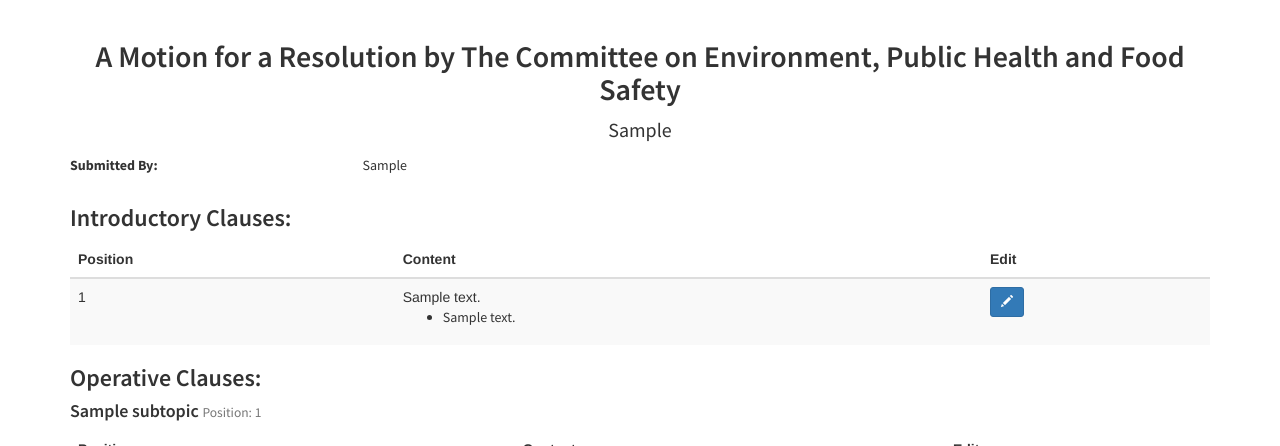
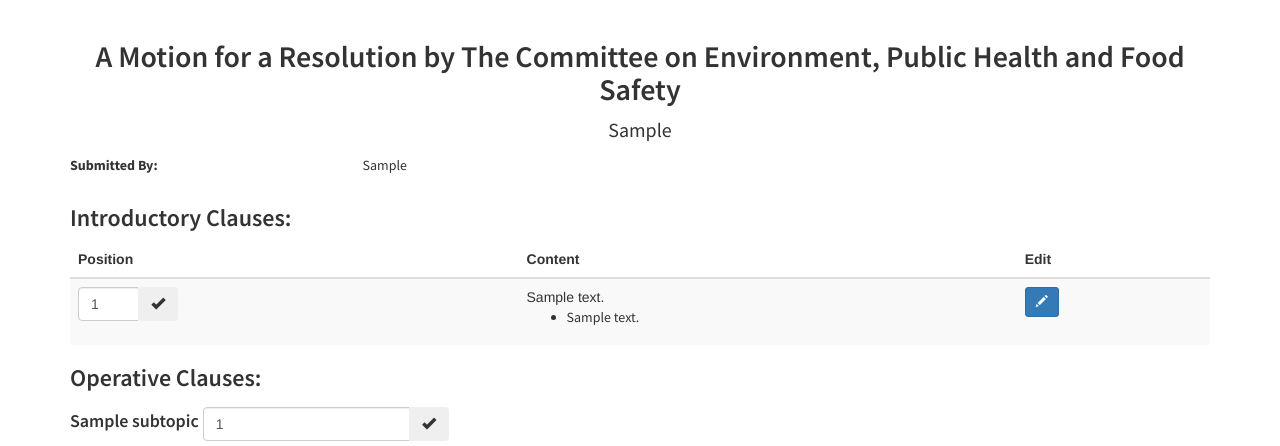
Before and after one commit to eyp-developers/resolutions, a Django app: page /committee/1/ in a window 1280 px wide. Shown: the part 52-498 px from the top of the page. Run offline with Django 3.2, Linux system fonts and the light colour scheme; tables that the repository leaves empty hold one stand-in row (values such as "Sample post"); some libraries are stand-ins or nearby versions.

Commit message:
Added position forms to resolution

```diff
--- /dev/null
+++ b/res/forms.py
@@ -0,0 +1,9 @@
+from django import forms
+
+class ClausePositionForm(forms.Form):
+    clause = forms.IntegerField(required=True, widget=forms.Select(attrs={'class': 'form-control'}))
+    position = forms.IntegerField(required=True, widget=forms.Select(attrs={'class': 'form-control'}))
+
+class SubtopicPositionForm(forms.Form):
+    subtopic = forms.IntegerField(required=True, widget=forms.Select(attrs={'class': 'form-control'}))
+    position = forms.IntegerField(required=True, widget=forms.Select(attrs={'class': 'form-control'}))
--- a/res/templates/res/base.html
+++ b/res/templates/res/base.html
@@ -69,13 +69,10 @@
 
         <script src="{% static 'res/js/jquery.min.js' %}" ></script>
         <script src="{% static 'res/js/bootstrap.min.js' %}" ></script>
+        <script src="{% static 'res/js/main.js' %}" ></script>
 
         {% block footer_scripts %}
         {% endblock %}
-
-        <script>
-          $.material.init()
-        </script>
 
         {% if analytics %}
             <script>
--- a/res/templates/res/committee.html
+++ b/res/templates/res/committee.html
@@ -28,7 +28,20 @@
     <tbody>
     {% for ic in ics %}
     <tr>
-        <td>{{ ic.position }}</td>
+        <td>
+            <form id="{{ ic.id }}" class="form-inline" role="form" method="post" action="{% url 'res:committee' committee.id %}" style="width: 100px; margin: 0px">
+                {% csrf_token %}
+                <input type="hidden" name="clause" value="{{ ic.id }}">
+                <div class="form-group">
+                    <div class="input-group">
+                        <input type="number" class="form-control" name="position" value="{{ ic.position }}">
+                        <span class="input-group-btn">
+                            <button type="submit" class="btn btn-search"><span class="glyphicon glyphicon-ok"></span></button>
+                        </span>
+                    </div>
+                </div>
+            </form>
+        </td>
         <td>{{ ic.latest_content|safe }}</td>
         <td><a class="btn btn-primary btn-sm" href="{% url 'res:clause' ic.id %}"><span class="glyphicon glyphicon-pencil"></span></a></td>
     </tr>
@@ -40,7 +53,23 @@
 <h3>Operative Clauses:</h3>
 {% if subtopics %}
 {% for sub in subtopics %}
+{% if sub.position != 0 %}
+<form id="sub-{{ sub.id }}" class="form-inline" role="form" method="post" action="{% url 'res:committee' committee.id %}">
+    {% csrf_token %}
+    <input type="hidden" name="subtopic" value="{{ sub.id }}">
+    <div class="form-group">
+        <label for="pos" ><h4>{{ sub.name }}</h4></label>
+        <div class="input-group">
+            <input id="pos" type="number" class="form-control" name="position" value="{{ sub.position }}">
+                        <span class="input-group-btn">
+                            <button type="submit" class="btn btn-search"><span class="glyphicon glyphicon-ok"></span></button>
+                        </span>
+        </div>
+    </div>
+</form>
+{% else %}
 <h4>{{ sub.name }}  <small>Position: {{ sub.position }}</small></h4>
+{% endif %}
 <table class="table table-striped">
     <thead>
     <tr>
@@ -51,11 +80,24 @@
     </thead>
     <tbody>
     {% for clause in sub.clauses %}
-        <tr>
-            <td>{{ clause.position }}</td>
-            <td>{{ clause.latest_content|safe }}</td>
-            <td><a class="btn btn-primary btn-sm" href="{% url 'res:clause' clause.id %}"><span class="glyphicon glyphicon-pencil"></span></a></td>
-        </tr>
+    <tr>
+        <td>
+            <form id="{{ clause.id }}" class="form-inline" role="form" method="post" action="{% url 'res:committee' committee.id %}" style="width: 100px; margin: 0px">
+                {% csrf_token %}
+                <input type="hidden" name="clause" value="{{ clause.id }}">
+                <div class="form-group">
+                    <div class="input-group">
+                        <input type="number" class="form-control" name="position" value="{{ clause.position }}">
+                        <span class="input-group-btn">
+                            <button type="submit" class="btn btn-search"><span class="glyphicon glyphicon-ok"></span></button>
+                        </span>
+                    </div>
+                </div>
+            </form>
+        </td>
+        <td>{{ clause.latest_content|safe }}</td>
+        <td><a class="btn btn-primary btn-sm" href="{% url 'res:clause' clause.id %}"><span class="glyphicon glyphicon-pencil"></span></a></td>
+    </tr>
     {% endfor %}
     </tbody>
 </table>
--- a/res/views.py
+++ b/res/views.py
@@ -1,15 +1,18 @@
+from django.core.urlresolvers import reverse
 from django.shortcuts import render
-from django.http import HttpResponse
+from django.http import HttpResponse, HttpResponseRedirect
 from django.template import Context
 from django.template.loader import get_template
 from subprocess import Popen, PIPE
 import tempfile
 import os
 import shutil
+import difflib
 import pdb
 from django.conf import settings
 
 from .models import Session, Committee, Clause, ClauseContent, SubClause, SubClauseContent, Subtopic
+from .forms import SubtopicPositionForm, ClausePositionForm
 
 
 def home(request):
@@ -65,46 +68,95 @@ def session(request, session_id):
 
 
 def committee(request, committee_id):
-    com = Committee.objects.get(pk=committee_id)
+    if request.method == 'POST':
 
-    operatives = Clause.objects.filter(committee=com).filter(clause_type='OC').order_by('position')
-    subtopics = Subtopic.objects.filter(committee=com)
-    subs = []
+        if request.POST.get('subtopic') is not None:
+            form = SubtopicPositionForm(request.POST)
 
-    no_subtopic = []
-    for c in operatives:
-        if c.subtopic is None:
-            no_subtopic.append(c)
+            if form.is_valid():
+                s = Subtopic.objects.get(pk=form.cleaned_data['subtopic'])
+                s.position = form.cleaned_data['position']
+                s.save()
+                return HttpResponseRedirect(reverse('res:committee', args=[committee_id]) + '#sub-' + str(s.id))
+            else:
+                return HttpResponseRedirect(reverse('res:committee', args=[committee_id]))
+        else:
+            form = ClausePositionForm(request.POST)
 
-    if len(no_subtopic) > 0:
-        no_subs = {
-            'name': 'No Subtopic',
-            'position': 0,
-            'clauses': no_subtopic
+            if form.is_valid():
+                c = Clause.objects.get(pk=form.cleaned_data['clause'])
+                c.position = form.cleaned_data['position']
+                c.save()
+                return HttpResponseRedirect(reverse('res:committee', args=[committee_id]) + '#' + str(c.id))
+            else:
+                return HttpResponseRedirect(reverse('res:committee', args=[committee_id]))
+
+    else:
+        com = Committee.objects.get(pk=committee_id)
+
+        operatives = Clause.objects.filter(committee=com).filter(clause_type='OC').order_by('position')
+        subtopics = Subtopic.objects.filter(committee=com).order_by('position')
+        subs = []
+
+        no_subtopic = []
+        for c in operatives:
+            if c.subtopic is None:
+                no_subtopic.append(c)
+
+        if len(no_subtopic) > 0:
+            no_subs = {
+                'name': 'No Subtopic',
+                'position': 0,
+                'clauses': no_subtopic,
+                'id': 0
+            }
+            subs.append(no_subs)
+
+        for subtopic in subtopics:
+            theseclauses = operatives.filter(subtopic=subtopic).order_by('position')
+            sub = {
+                'name': subtopic.name,
+                'position': subtopic.position,
+                'clauses': theseclauses,
+                'id': subtopic.id
+            }
+            subs.append(sub)
+
+        introductory = Clause.objects.filter(committee=com).filter(clause_type='IC').order_by('position')
+        form = ClausePositionForm()
+        subtopicform = SubtopicPositionForm()
+
+        context = {
+            'full_name': com.full_name(),
+            'short_name': com.short_name(),
+            'committee': com,
+            'subtopics': subs,
+            'ics': introductory,
+            'form': form,
+            'subtopicform': subtopicform
         }
-        subs.append(no_subs)
 
-    for subtopic in subtopics:
-        theseclauses = operatives.filter(subtopic=subtopic).order_by('position')
-        sub = {
-            'name': subtopic.name,
-            'position': subtopic.position,
-            'clauses': theseclauses
-        }
-        subs.append(sub)
-
-    introductory = Clause.objects.filter(committee=com).filter(clause_type='IC')
-
-    context = {
-        'full_name': com.full_name(),
-        'short_name': com.short_name(),
-        'committee': com,
-        'subtopics': subs,
-        'ics': introductory
-    }
-
-    return render(request, 'res/committee.html', context)
+        return render(request, 'res/committee.html', context)
 
 
 def clause(request, clause_id):
+
+
     return render(request, 'res/clause.html')
+
+def show_diff(seqm):
+    """Unify operations between two compared strings
+seqm is a difflib.SequenceMatcher instance whose a & b are strings"""
+    output= []
+    for opcode, a0, a1, b0, b1 in seqm.get_opcodes():
+        if opcode == 'equal':
+            output.append(seqm.a[a0:a1])
+        elif opcode == 'insert':
+            output.append("<ins>" + seqm.b[b0:b1] + "</ins>")
+        elif opcode == 'delete':
+            output.append("<del>" + seqm.a[a0:a1] + "</del>")
+        elif opcode == 'replace':
+            raise NotImplementedError, "what to do with 'replace' opcode?"
+        else:
+            raise RuntimeError, "unexpected opcode"
+    return ''.join(output)
```
Also changed, not shown: res/static/res/js/main.js (added).
